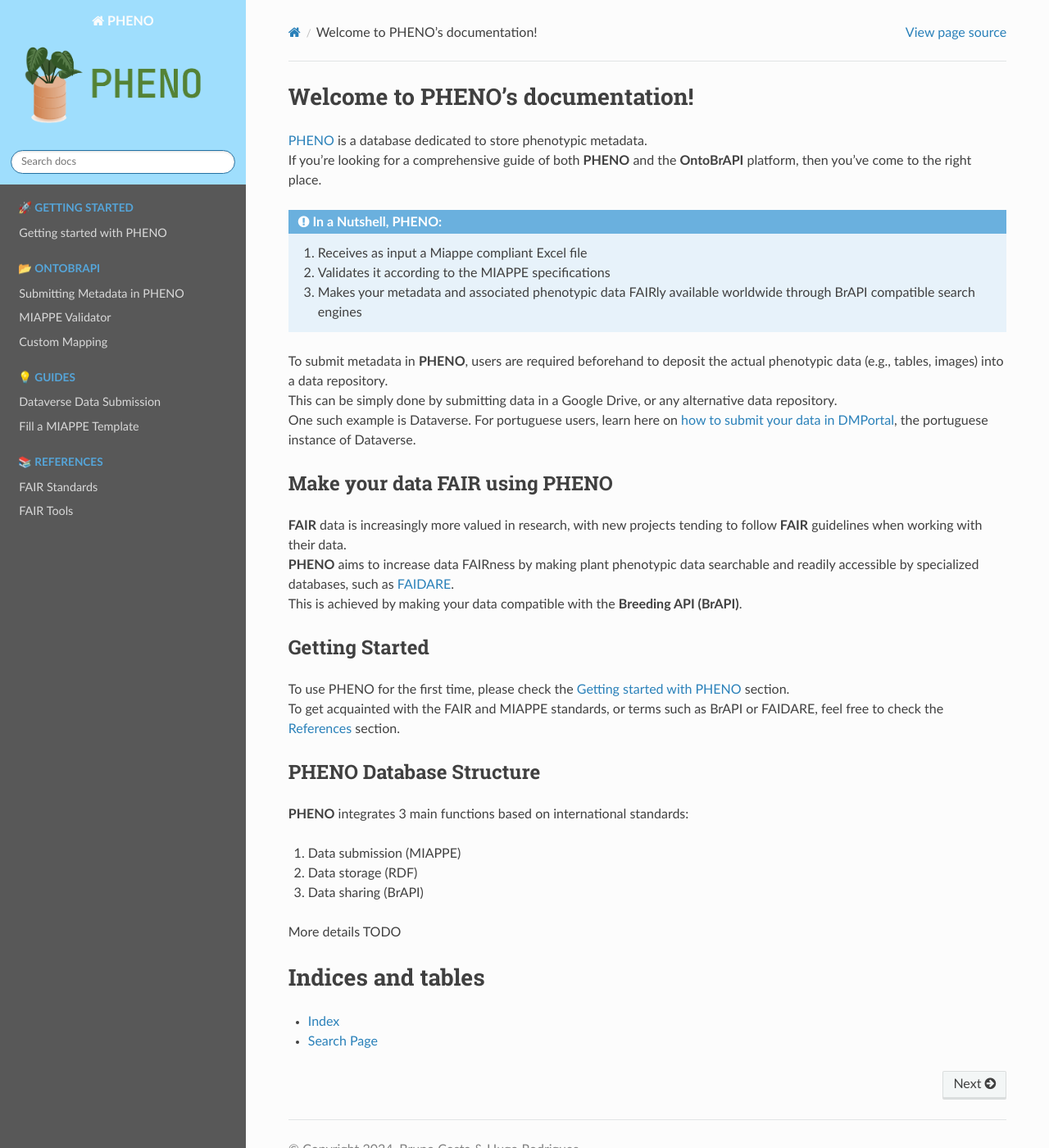
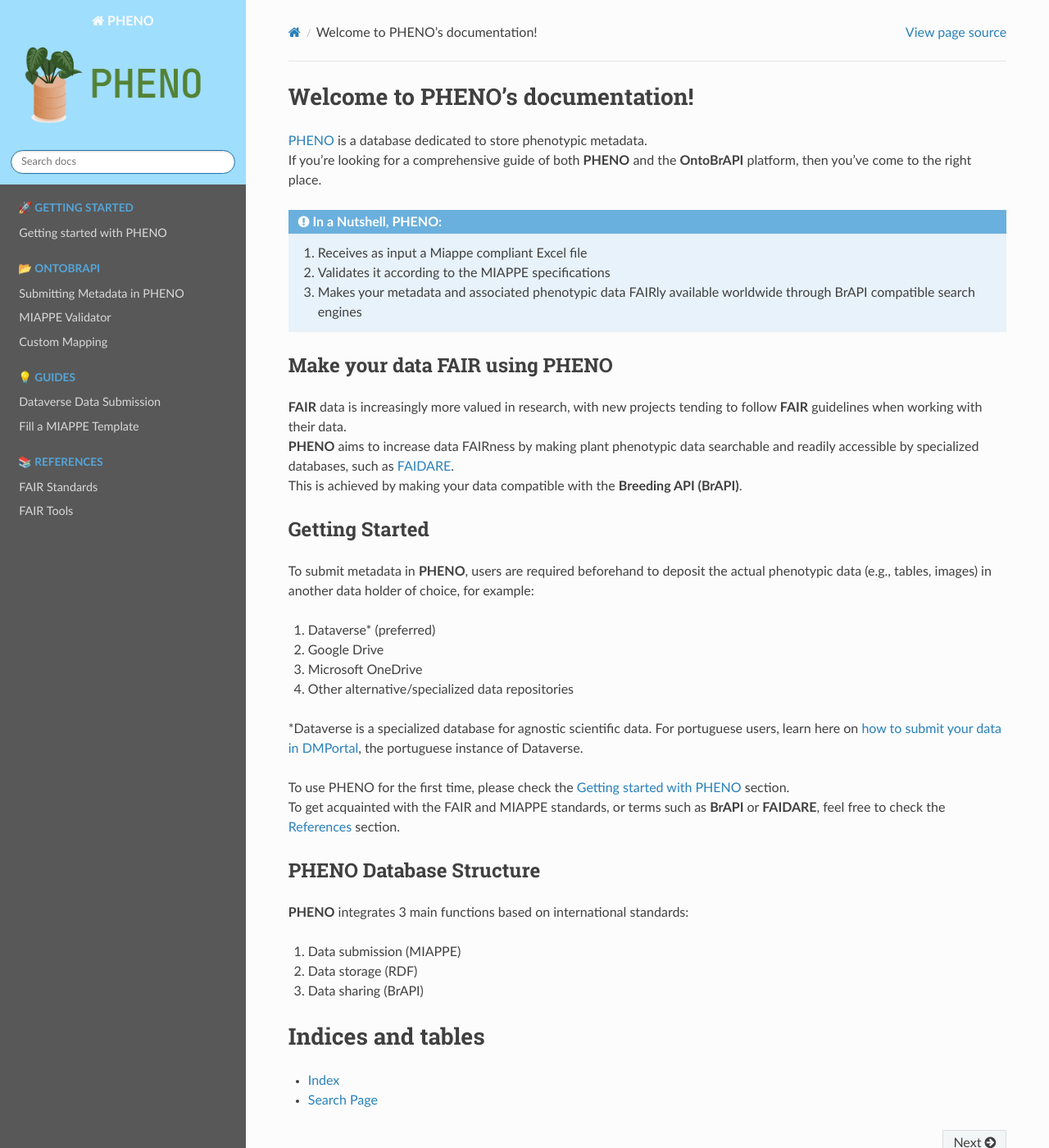
Before and after one commit to hmrodrigues99/PHENO_Docs, a Sphinx documentation site: the page built from docs/source/index.rst, in a window 1280 px wide and 1400 px high. Shown: the whole window at 82% size. Built offline with Sphinx 7.4.7 and the Read the Docs theme 2.0.0, drawn with Linux system fonts in a browser that asks for light colours.

Commit message:
Fixed links and intro

```diff
--- a/docs/source/Getting Started.rst
+++ b/docs/source/Getting Started.rst
@@ -3,7 +3,7 @@
 Getting started with PHENO
 ==========================
 
-| `PHENO <https://brapi.biodata.pt/>_` is a database dedicated to store plant phenotypic metadata.
+| `PHENO <https://brapi.biodata.pt/>`_ is a database dedicated to store plant phenotypic metadata.
 |
 | It can be used as a search engine to check and access data through its correspondent metadata.
 | By submitting in PHENO, your metadata will be safely secured, and your data will be more FAIR and accessible through the Breeding API.
--- a/docs/source/index.rst
+++ b/docs/source/index.rst
@@ -41,10 +41,6 @@
    2. Validates it according to the MIAPPE specifications
    3. Makes your metadata and associated phenotypic data FAIRly available worldwide through BrAPI compatible search engines
 
-| To submit metadata in **PHENO**, users are required beforehand to deposit the actual phenotypic data (e.g., tables, images) into a data repository.
-| This can be simply done by submitting data in a Google Drive, or any alternative data repository.
-| One such example is Dataverse. For portuguese users, learn here on :ref:`how to submit your data in DMPortal<dataverse>`, the portuguese instance of Dataverse.
-
 Make your data FAIR using PHENO
 -------------------------------
 
@@ -55,8 +51,17 @@
 Getting Started
 ---------------
 
+| To submit metadata in **PHENO**, users are required beforehand to deposit the actual phenotypic data (e.g., tables, images) in another data holder of choice, for example:
+
+1. Dataverse* (preferred)
+2. Google Drive
+3. Microsoft OneDrive
+4. Other alternative/specialized data repositories
+
+| \*Dataverse is a specialized database for agnostic scientific data. For portuguese users, learn here on :ref:`how to submit your data in DMPortal<dataverse>`, the portuguese instance of Dataverse.
+
 | To use PHENO for the first time, please check the :ref:`Getting started with PHENO <start>` section.
-| To get acquainted with the FAIR and MIAPPE standards, or terms such as BrAPI or FAIDARE, feel free to check the :ref:`References <references>` section.
+| To get acquainted with the FAIR and MIAPPE standards, or terms such as **BrAPI** or **FAIDARE**, feel free to check the :ref:`References <references>` section.
 
 PHENO Database Structure
 ------------------------
@@ -67,8 +72,6 @@
 2. Data storage (RDF)
 3. Data sharing (BrAPI)
 
-| More details TODO
-
 Indices and tables
 ==================
 
```
